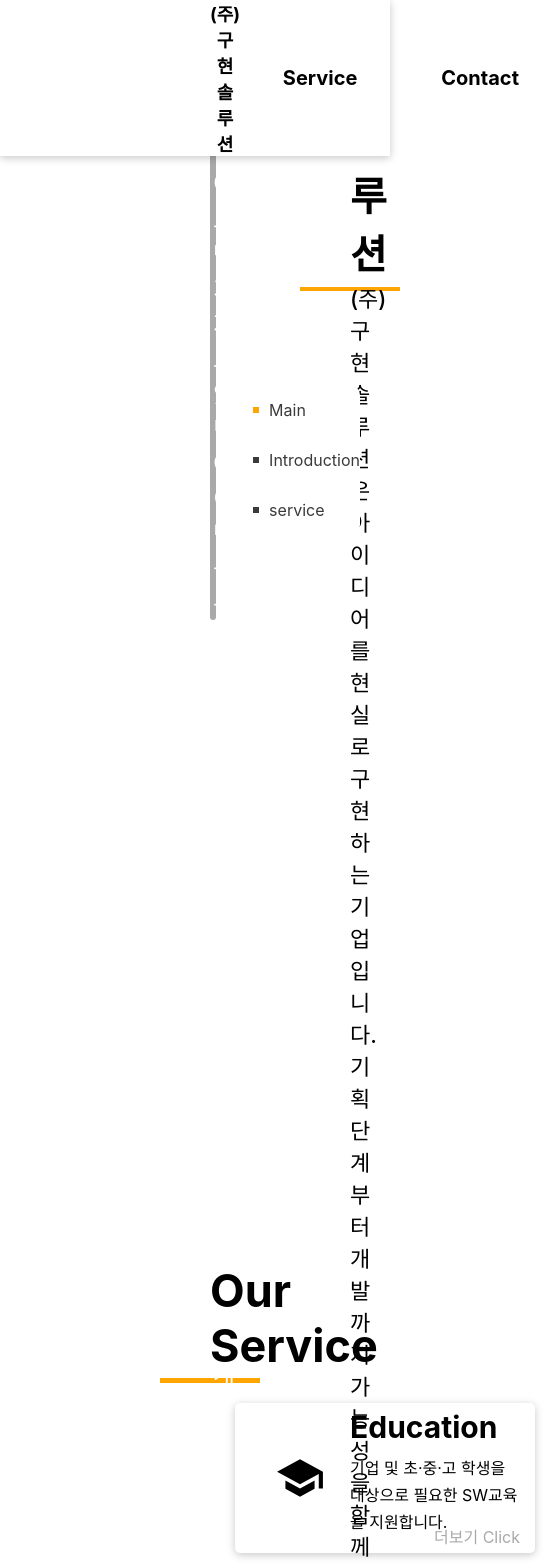
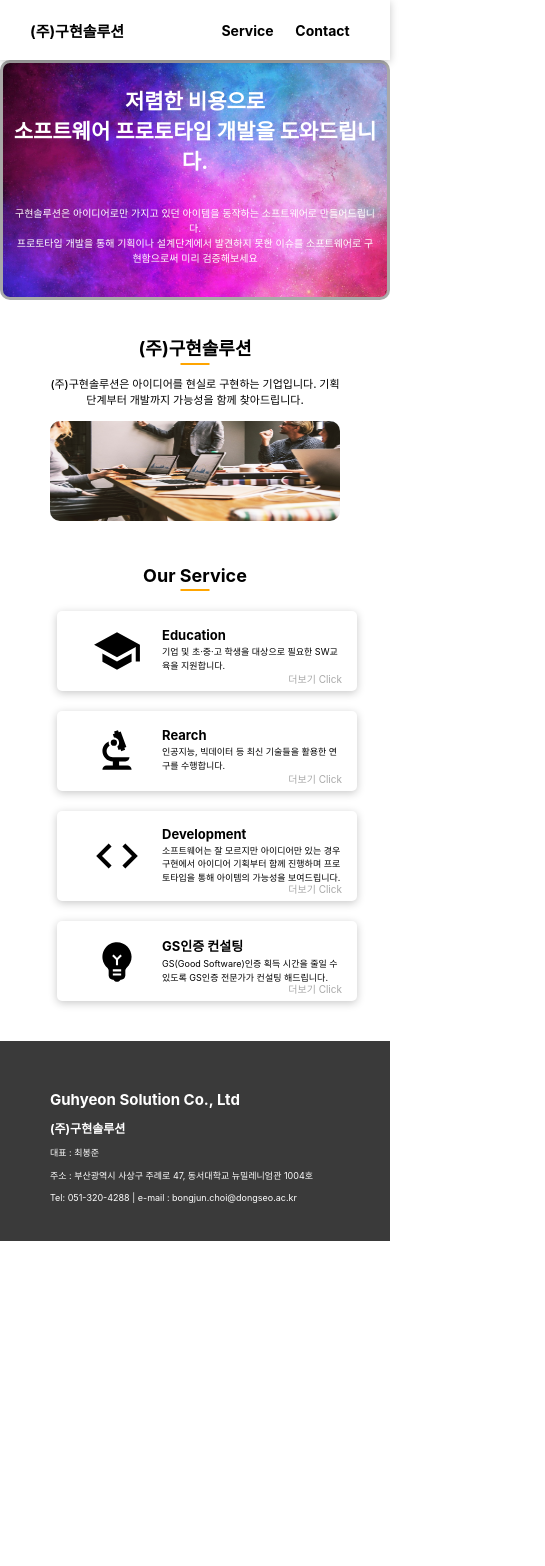
Before and after one commit to LDH-Duke/GHsolution-React, a React (Create React App) app: page / in a window 390 px wide. Shown: the top 1566 px of the page, 545 px wide, since content can reach past the window. After the commit the page ends 1241 px from the top, so only its background shows below. Built offline with nearby package versions, Linux system fonts and the light colour scheme.

Commit message:
feat : main 모바일 반응형 작업

```diff
--- a/src/components/HomeIntroSVC.js
+++ b/src/components/HomeIntroSVC.js
@@ -22,7 +22,7 @@ function HomeIntroSVC(props) {
                                         <img src={content.img} alt='이미지'></img>
                                     </li>
                                     <li className='svc-item'>
-                                        <span style={{ 'font-weight': 'bold', 'font-size': '30px' }}>{content.title}</span>
+                                        <span >{content.title}</span>
                                         <span style={{ 'display': 'inline-block', 'text-align': 'left' }}>{content.content}</span>
                                         <Link to={`/service/${content.url}`}>더보기 Click</Link>
                                     </li>
--- a/src/components/style/AboutIntro.css
+++ b/src/components/style/AboutIntro.css
@@ -39,11 +39,6 @@
     bottom: -10px;
 }
 
-#aboutintro .aintro-title:before {
-    left: 50%;
-    top: -10px;
-}
-
 #aboutintro>div>.aintro-contents {
     margin-top: 5%;
     margin-bottom: 5%;
@@ -62,3 +57,38 @@
     height: 100%;
     border-radius: 10px;
 }
+
+
+@media screen and (max-width:480px) {
+    #aboutintro {
+        height: 215px;
+        margin: 0 50px;
+    }
+
+    #aboutintro>div>.aintro-title {
+        font-size: 18px;;
+    }
+
+    #aboutintro>div>.aintro-title:after {
+        width: 10%;
+        height: 2px;
+    }
+
+    #aboutintro .aintro-title:after {
+        left: 50%;
+        bottom: -5px;
+    }
+    #aboutintro>div>.aintro-contents {
+        margin-top: 5%;
+        margin-bottom: 5%;
+        font-size: 11px;
+        font-weight: 550;
+    }
+
+    #aboutintro>div>.aintro-img {
+        width: 100%;
+        height: 100px;
+        /* background: #a9a9a9; */
+    }
+
+}
--- a/src/components/style/Footer.css
+++ b/src/components/style/Footer.css
@@ -31,3 +31,29 @@
     font-size: 20px;
     font-weight: bold;
 }
+
+@media screen and (max-width:480px) {
+    .footer {
+        height: 200px;
+    }
+
+    .wrap-footer {
+        margin: 0 50px
+    }
+
+    .footer-list {
+        margin-top: 10px;
+        font-size: 9px;
+    }
+
+    #footer-entitle {
+        font-size: 15px;
+        font-weight: bold;
+    }
+
+    #footer-krtitle {
+        font-size: 12px;
+        font-weight: bold;
+    }
+
+}
--- a/src/components/style/HomeIntroSVC.css
+++ b/src/components/style/HomeIntroSVC.css
@@ -80,6 +80,13 @@
     margin-bottom: 10px;
 }
 
+#introservice .svc-item>span:first-child{
+    font-size: 30px;
+    font-weight: bold;
+}
+
+
+
 #introservice>div>.introsvc-item>li>.svc-item span:nth-child(2) {
     line-height: 170%;
 }
@@ -92,3 +99,67 @@
     bottom: -15px;
     color: darkgray;
 }
+
+@media screen and (max-width:480px) {
+    #introservice {
+        height: auto;
+        /* padding-top: 88px; */
+        margin: 0 50px;
+    }
+
+    #introservice .wrap-intro-svc {
+        padding: 30px 0;
+    }
+
+    #introservice>div>.introsvc-title>h3 {
+        font-size: 18px;
+    }
+
+    #introservice>div>.introsvc-title>h3::after {
+        bottom: -5px;
+        width: 10%;
+        height: 2px;
+    }
+
+    #introservice>div>.introsvc-item {
+        margin-top: 5%;
+    }
+
+    #introservice>div>.introsvc-item>li {
+        height: auto;
+        margin: 10px 7px;
+        padding: 15px 15px;
+    }
+
+    #introservice>div>.introsvc-item>li>.svc-img {
+        flex: 1;
+        min-width: 30px;
+    }
+
+    #introservice>div>.introsvc-item>li>.svc-item {
+        flex: 2;
+    }
+
+    #introservice .svc-item>span:first-child{
+        font-size: 13px;
+        font-weight: bold;
+    }
+
+    #introservice .svc-item>span:nth-child(2){
+        font-size: 9px;
+    }
+
+    #introservice>div>.introsvc-item>li>.svc-item span:nth-child(-n+2) {
+        margin-bottom: 2px;
+    }
+
+    #introservice>div>.introsvc-item>li>.svc-item span:nth-child(2) {
+        line-height: 150%;
+    }
+
+    #introservice>div>.introsvc-item>li .svc-item a {
+        bottom: -10px;
+        font-size: 10px;
+    }
+
+}
--- a/src/components/style/Homemain.css
+++ b/src/components/style/Homemain.css
@@ -30,3 +30,33 @@
     font-size: 24px;
     color: white;
 }
+
+@media screen and (max-width: 480px) {
+    #home-main {
+        padding-top: 60px;
+        margin: 0;
+        margin-bottom: 20px;
+        height: 300px;
+    }
+
+    #home-main .wrap-main {
+        /* margin-top: 100px; */
+        padding: 60px 0;
+        display: flex;
+        flex-direction: column;
+        justify-content: center;
+    }
+
+    #home-main .title {
+        font-weight: bold;
+        font-size: 21px;
+        color: white;
+    }
+
+    #home-main .title-contents {
+        margin-top: 20px;
+        padding: 10px;
+        font-size: 10px;
+    }
+
+}
--- a/src/components/style/Nav.css
+++ b/src/components/style/Nav.css
@@ -102,10 +102,6 @@
 }
 
 
-
-
-
-
 /* .sub-tab {
     background: white;
     border-radius: 10px;
@@ -153,3 +149,44 @@
 .sub-link {
     color: black;
 }
+
+
+@media screen and (max-width : 480px) {
+    .wrap-nav {
+        margin: 0 30px;
+    }
+
+    .nav-tab>ul {
+        width: 150px;
+        height: 60px;
+    }
+
+    .nav-tab>ul>li {
+        font-size: 14px;
+    }
+
+
+    /* nav hover effect code*/
+    .nav-tab>ul>li>.tab-link {
+        padding: 10px 0;
+    }
+
+    .nav-tab>ul>li>.tab-link::after {
+        height: 2px;
+    }
+
+    .sub-tab {
+        top: 50px;
+        font-size: 12px;
+    }
+
+    .tab-link {
+        color: #000000;
+        font-weight: bold;
+    }
+
+    .nav .nav-logo {
+        font-size: 15px;
+    }
+
+}
--- a/src/components/style/Side.css
+++ b/src/components/style/Side.css
@@ -32,3 +32,9 @@
 #side>div>ul>li>.selected {
     background-color: orange;
 }
+
+@media screen and (max-width : 480px){
+    #side{
+        display: none;
+    }
+}
--- a/src/pages/style/Home.css
+++ b/src/pages/style/Home.css
@@ -1,7 +1,7 @@
 
 .home {
     /* height: 100vh; */
-    width: 100%;
+    /* width: 100%; */
     /* padding-top: 88px; */
     /* box-sizing: border-box; */
 }
@@ -18,6 +18,13 @@
     animation: smoothAppear 1s;
 }
 
+@media screen and (max-width : 480px){
+    #side{
+        display: none;
+    }
+
+}
+
 
 
 /* .home>Side {
```
Also changed, not shown: src/components/style/AboutPost.css (line endings or trailing spaces).
